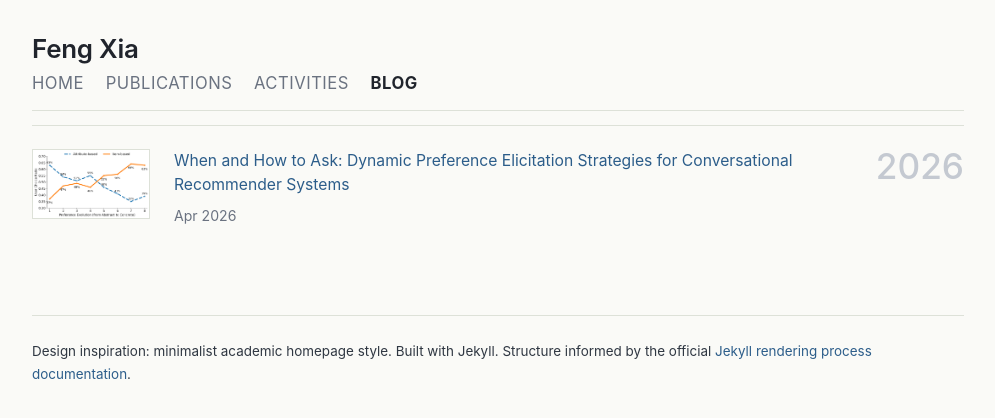
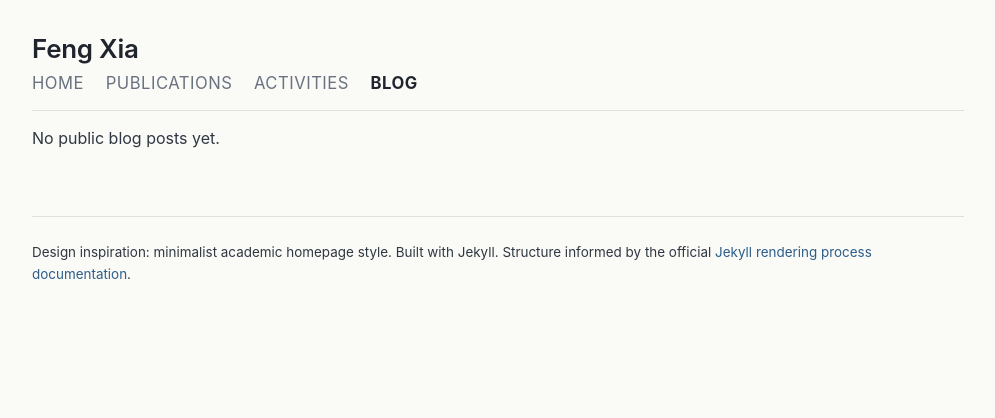
Before and after one commit to juanfacabian/juanfacabian.github.io, a Jekyll site: the page built from blog.md, in a window 1280 px wide. Shown: the top 418 px of the page, without its empty margins (142-1137 px from the left). Built offline with Jekyll 4.4.1, drawn with Linux system fonts in a browser that asks for light colours.

Commit message:
Hide unfinished blog post

```diff
--- a/blog.md
+++ b/blog.md
@@ -3,17 +3,4 @@ title: Blog
 permalink: /blog/
 ---
 
-<div class="blog-list">
-  <section class="blog-item">
-    <a class="blog-thumb-link" href="{{ '/blog/when-and-how-to-ask/' | relative_url }}">
-      <img class="blog-thumb" src="{{ '/assets/images/papers/when-how-ask-stage.png' | relative_url }}" alt="Stage-aware preference elicitation figure for the paper">
-    </a>
-    <div class="blog-copy">
-      <div class="pub-title"><a href="{{ '/blog/when-and-how-to-ask/' | relative_url }}">When and How to Ask: Dynamic Preference Elicitation Strategies for Conversational Recommender Systems</a></div>
-      <div class="blog-inline-meta">Apr 2026</div>
-    </div>
-    <div class="blog-year">
-      <div class="blog-year-number">2026</div>
-    </div>
-  </section>
-</div>
+<p>No public blog posts yet.</p>
```
Also changed, not shown: when-and-how-to-ask.md (+1 -0 lines).
